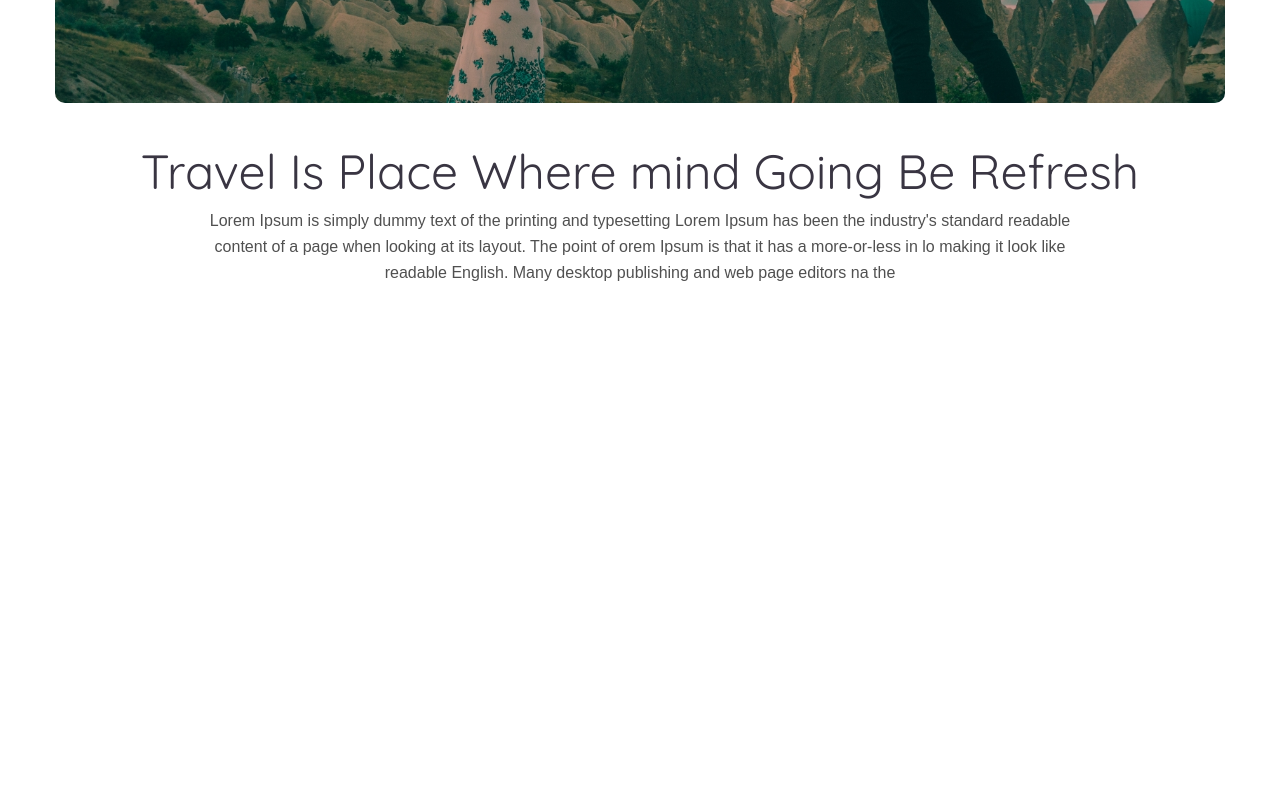
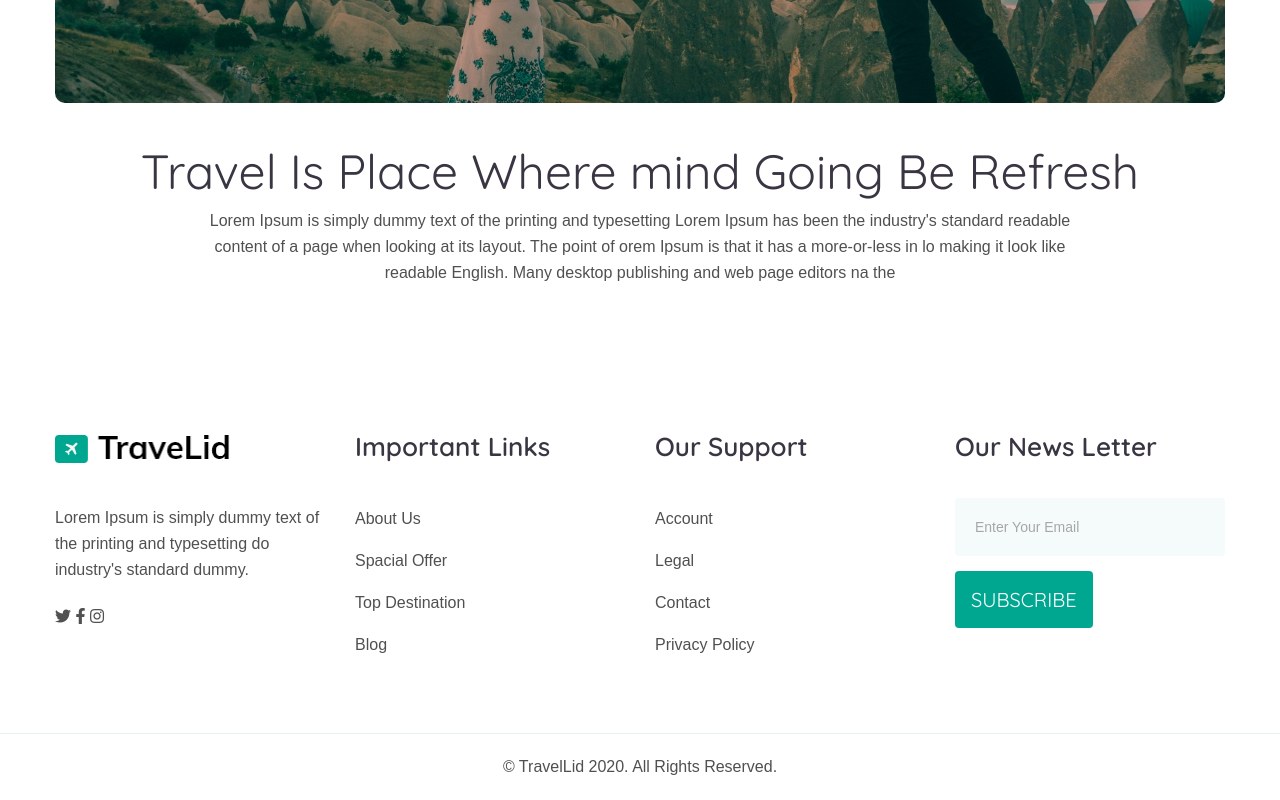
Before and after one commit to ashrafulsarkar/travleLid, a plain HTML site: page index.html in a window 1280 px wide. Shown: the part 4933-5733 px from the top of the page. Before the commit the page ends 5219 px from the top, so only its background shows below. Drawn offline with Linux system fonts and the light colour scheme; a web font is replaced by a local one.

Commit message:
footer area add

```diff
--- a/css/style.css
+++ b/css/style.css
@@ -83,8 +83,9 @@ a:focus,
 a:hover,
 .portfolio-cat a:hover,
 .footer -menu li a:hover {
-    color: #00A790;
+    color: #ffffff;
     text-decoration: none;
+    box-shadow: none !important;
 }
 
 a,
@@ -181,13 +182,13 @@ label {
 }
 
 *::-moz-placeholder {
-    color: #555555;
+    color: #A7A7A7;
     font-size: 14px;
     opacity: 1;
 }
 
 *::placeholder {
-    color: #555555;
+    color: #A7A7A7;
     font-size: 14px;
     opacity: 1;
 }
@@ -215,7 +216,7 @@ label {
 }
 
 .btn:hover {
-    color: #444;
+    color: #3D3D3D;
     text-decoration: none;
 }
 
@@ -228,8 +229,6 @@ label {
     background: #fff;
     color: #ff62a3;
 }
-
-
 
 /* header area */
 .header-full-part {
@@ -823,3 +822,52 @@ button.slick-prev {
     -ms-transform: translateY(-220%);
     -o-transform: translateY(-220%);
 }
+/* footer area */
+.footer-logo {
+    width: 177px;
+}
+.footer-text {
+    margin-top: 38px;
+    margin-bottom: 22px;
+}
+.footer-title {
+    margin-top: 8px;
+}
+.footer-title h3 {
+    font-size: 26px;
+    line-height: 26px;
+    font-weight: 600;
+}
+.footer-text ul li {
+    font-size: 16px;
+    line-height: 26px;
+    padding: 8px 0;
+}
+.newsletter-input input {
+    width: 100%;
+    height: 58px;
+    background: #F4FBFA;
+    border: none;
+    border-radius: 4px;
+    padding: 0 20px;
+}
+.newsletter-btn {
+    margin-top: 15px;
+}
+.newsletter-btn .btn {
+    font-size: 20px;
+    line-height: 25px;
+    padding: 16px;
+}
+
+.footer-bottom {
+    border-top: 1px solid rgba(0, 167, 145, 0.12);
+}
+.copy-right {
+    text-align: center;
+}
+.copy-right p {
+    margin-bottom: 0;
+    padding: 23px 0;
+    line-height: 20px;
+}
--- a/index.html
+++ b/index.html
@@ -458,7 +458,9 @@
                                     </div>
                                 </div>
                                 <div class="user-says">
-                                    <p>Lorem Ipsum is simply dummy text of the printing and Admision industry. Lorem Ipsum has been the industry's standard dummy nce the 1500s, when an unknown printer took a galle make an type specimen book.</p>
+                                    <p>Lorem Ipsum is simply dummy text of the printing and Admision industry. Lorem
+                                        Ipsum has been the industry's standard dummy nce the 1500s, when an unknown
+                                        printer took a galle make an type specimen book.</p>
                                 </div>
                             </div>
                         </div>
@@ -477,7 +479,9 @@
                                     </div>
                                 </div>
                                 <div class="user-says">
-                                    <p>Lorem Ipsum is simply dummy text of the printing and Admision industry. Lorem Ipsum has been the industry's standard dummy nce the 1500s, when an unknown printer took a galle make an type specimen book.</p>
+                                    <p>Lorem Ipsum is simply dummy text of the printing and Admision industry. Lorem
+                                        Ipsum has been the industry's standard dummy nce the 1500s, when an unknown
+                                        printer took a galle make an type specimen book.</p>
                                 </div>
                             </div>
                         </div>
@@ -496,7 +500,9 @@
                                     </div>
                                 </div>
                                 <div class="user-says">
-                                    <p>Lorem Ipsum is simply dummy text of the printing and Admision industry. Lorem Ipsum has been the industry's standard dummy nce the 1500s, when an unknown printer took a galle make an type specimen book.</p>
+                                    <p>Lorem Ipsum is simply dummy text of the printing and Admision industry. Lorem
+                                        Ipsum has been the industry's standard dummy nce the 1500s, when an unknown
+                                        printer took a galle make an type specimen book.</p>
                                 </div>
                             </div>
                         </div>
@@ -506,7 +512,7 @@
         </div>
     </section>
     <!-- Travel Blog -->
-    <section id="travel-blog" class="pt-85">
+    <section id="travel-blog" class="pt-85 pb-55">
         <div class="container">
             <div class="row">
                 <div class="col-lg-12 mb-100">
@@ -519,7 +525,8 @@
                 <div class="col-lg-12">
                     <div class="blog-active blog-arrow">
                         <div class="blog-items">
-                            <div class="blog-img" style="background: linear-gradient(rgba(0, 0, 0, 0.22) , rgba(0, 0, 0, 0.22)), url(img/slider/slider2.jpg);">
+                            <div class="blog-img"
+                                style="background: linear-gradient(rgba(0, 0, 0, 0.22) , rgba(0, 0, 0, 0.22)), url(img/slider/slider2.jpg);">
                                 <div class="blog-play-btn">
                                     <div class="play-btn">
                                         <a class="blog-popup-video" href="https://www.youtube.com/watch?v=9xfDW-dIN9Y">
@@ -530,12 +537,16 @@
                             </div>
                             <div class="blog-text">
                                 <h2>Travel Is Place Where mind Going Be Refresh</h2>
-                                <p>Lorem Ipsum is simply dummy text of the printing and typesetting Lorem Ipsum has been the industry's standard readable content of a page when looking at its layout. The point of orem Ipsum is that it has a more-or-less in lo making it look like readable English. Many desktop publishing and web page editors na the</p>
+                                <p>Lorem Ipsum is simply dummy text of the printing and typesetting Lorem Ipsum has been
+                                    the industry's standard readable content of a page when looking at its layout. The
+                                    point of orem Ipsum is that it has a more-or-less in lo making it look like readable
+                                    English. Many desktop publishing and web page editors na the</p>
                             </div>
                         </div>
 
                         <div class="blog-items">
-                            <div class="blog-img" style="background: linear-gradient(rgba(0, 0, 0, 0.22) , rgba(0, 0, 0, 0.22)), url(img/slider/slider1.jpg);">
+                            <div class="blog-img"
+                                style="background: linear-gradient(rgba(0, 0, 0, 0.22) , rgba(0, 0, 0, 0.22)), url(img/slider/slider1.jpg);">
                                 <div class="blog-play-btn">
                                     <div class="play-btn">
                                         <a class="blog-popup-video" href="https://www.youtube.com/watch?v=EW_BZiZ1Es8">
@@ -546,7 +557,10 @@
                             </div>
                             <div class="blog-text">
                                 <h2>Travel Is Place Where mind Going Be Refresh</h2>
-                                <p>Lorem Ipsum is simply dummy text of the printing and typesetting Lorem Ipsum has been the industry's standard readable content of a page when looking at its layout. The point of orem Ipsum is that it has a more-or-less in lo making it look like readable English. Many desktop publishing and web page editors na the</p>
+                                <p>Lorem Ipsum is simply dummy text of the printing and typesetting Lorem Ipsum has been
+                                    the industry's standard readable content of a page when looking at its layout. The
+                                    point of orem Ipsum is that it has a more-or-less in lo making it look like readable
+                                    English. Many desktop publishing and web page editors na the</p>
                             </div>
                         </div>
                     </div>
@@ -555,8 +569,87 @@
         </div>
     </section>
     <!-- footer area -->
-    <footer>
-
+    <footer class="pt-85">
+        <div class="footer-top pb-45">
+            <div class="container">
+                <div class="row">
+                    <div class="col-lg-3">
+                        <div class="footer-items">
+                            <div class="footer-logo">
+                                <img src="img/logo/logo.png" alt="">
+                            </div>
+                            <div class="footer-text">
+                                <p>Lorem Ipsum is simply dummy text of the printing and typesetting do industry's
+                                    standard dummy.</p>
+                            </div>
+                            <div class="footer-social">
+                                <a href="#"><i class="fab fa-twitter"></i></a>
+                                <a href="#"><i class="fab fa-facebook-f"></i></a>
+                                <a href="#"><i class="fab fa-instagram"></i></a>
+                            </div>
+                        </div>
+                    </div>
+                    <div class="col-lg-3">
+                        <div class="footer-items">
+                            <div class="footer-title">
+                                <h3>Important Links</h3>
+                            </div>
+                            <div class="footer-text">
+                                <ul>
+                                    <li><a href="#">About Us</a></li>
+                                    <li><a href="#">Spacial Offer</a></li>
+                                    <li><a href="#">Top Destination</a></li>
+                                    <li><a href="#">Blog</a></li>
+                                </ul>
+                            </div>
+                        </div>
+                    </div>
+                    <div class="col-lg-3">
+                        <div class="footer-items">
+                            <div class="footer-title">
+                                <h3>Our Support</h3>
+                            </div>
+                            <div class="footer-text">
+                                <ul>
+                                    <li><a href="#">Account</a></li>
+                                    <li><a href="#">Legal</a></li>
+                                    <li><a href="#">Contact</a></li>
+                                    <li><a href="#">Privacy Policy</a></li>
+                                </ul>
+                            </div>
+                        </div>
+                    </div>
+                    <div class="col-lg-3">
+                        <div class="footer-items">
+                            <div class="footer-title">
+                                <h3>Our News Letter</h3>
+                            </div>
+                            <div class="footer-text">
+                                <form action="#">
+                                    <div class="newsletter-input">
+                                        <input type="text" placeholder="Enter Your Email">
+                                    </div>
+                                    <div class="newsletter-btn">
+                                        <button class="btn">Subscribe</button>
+                                    </div>
+                                </form>
+                            </div>
+                        </div>
+                    </div>
+                </div>
+            </div>
+        </div>
+        <div class="footer-bottom">
+            <div class="container">
+                <div class="row">
+                    <div class="col-lg-12">
+                        <div class="copy-right">
+                            <p>© TravelLid 2020. All Rights Reserved.</p>
+                        </div>
+                    </div>
+                </div>
+            </div>
+        </div>
     </footer>
     <!-- All Javascript Here -->
     <script src="js/jquery.min.js"></script>
```
